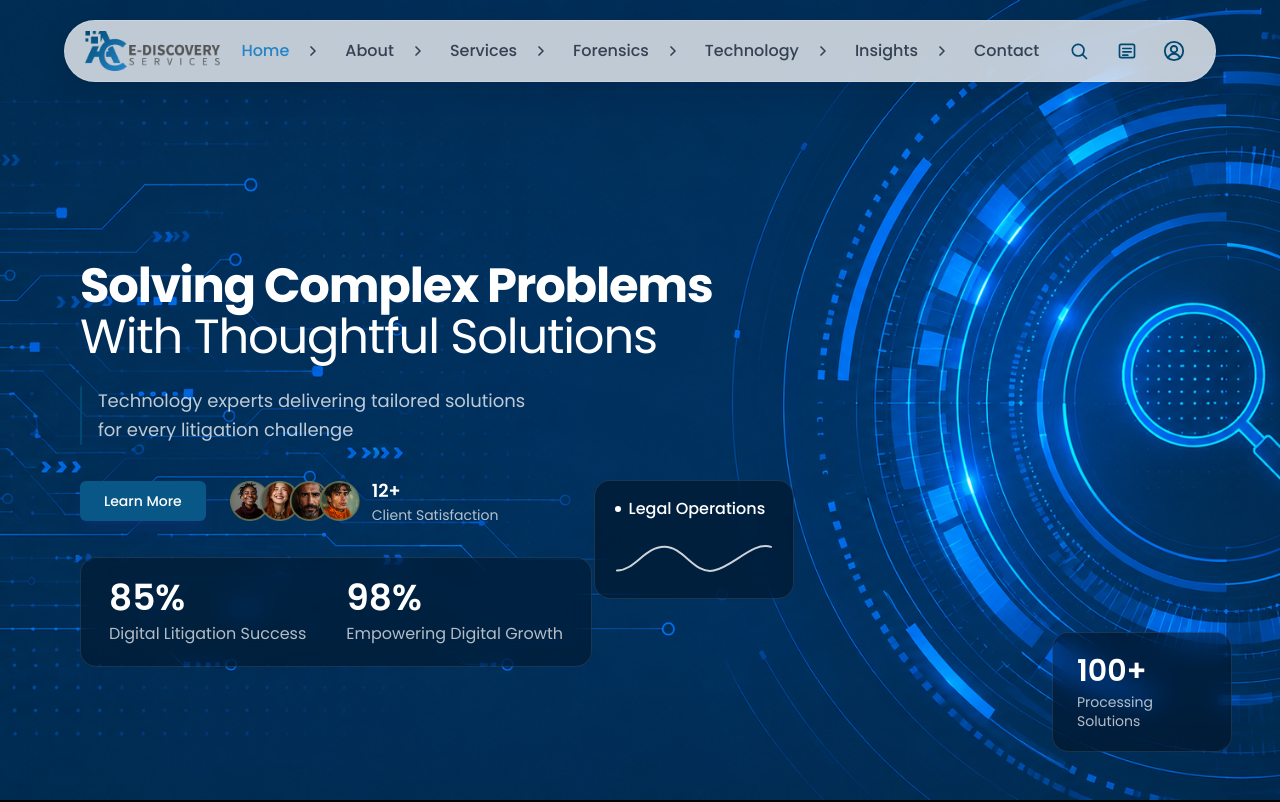
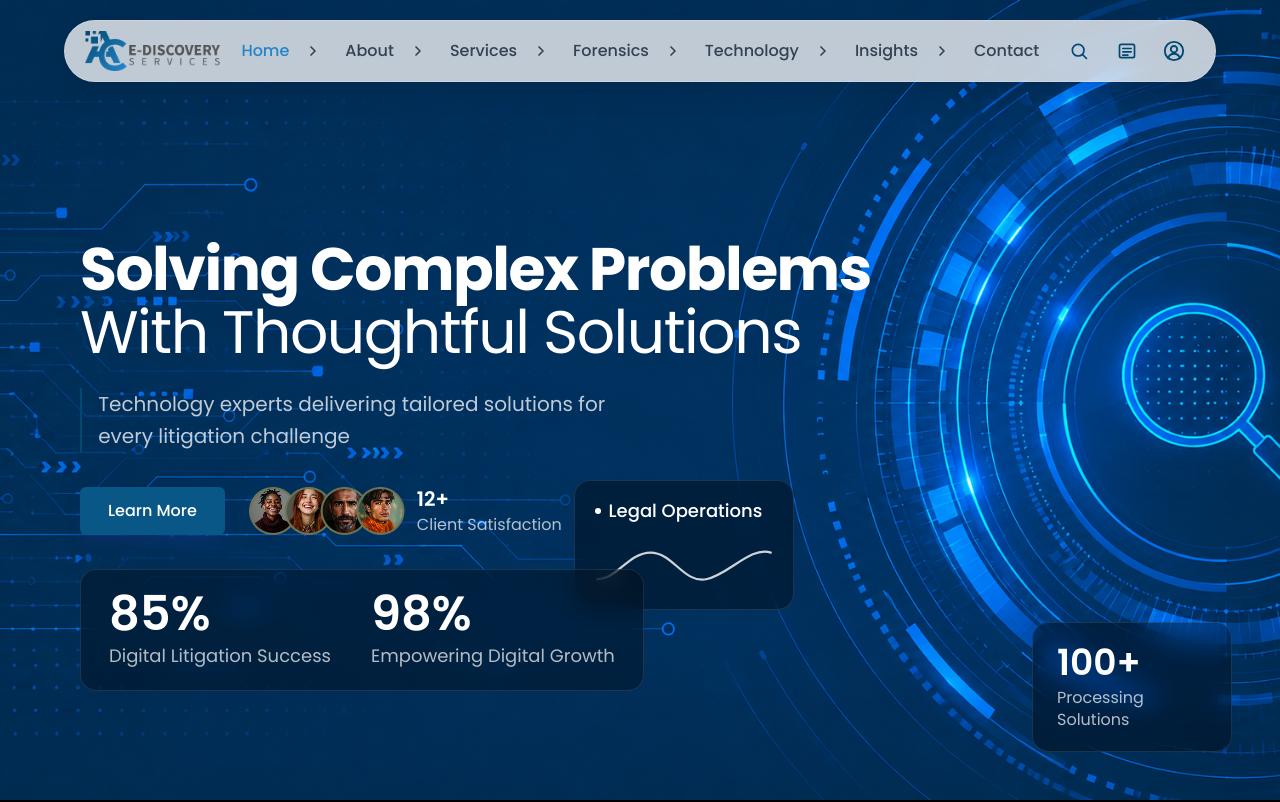
Before and after one commit to AC-Discovery/ac-discoverynet, a Next.js app: page / in a window 1280 px wide. Shown: the top 802 px of the page. Built offline with nearby package versions, Linux system fonts and the light colour scheme.

Commit message:
Update Hero.js

```diff
--- a/app/Cx/Hero.js
+++ b/app/Cx/Hero.js
@@ -11,11 +11,11 @@ function StatChip() {
         height={48}
         quality={100}
         unoptimized
-        className="h-10 w-auto object-contain"
+        className="h-12 w-auto object-contain"
       />
       <div className="leading-tight">
-        <p className="text-white text-lg font-semibold">12+</p>
-        <p className="text-white/70 text-sm">Client Satisfaction</p>
+        <p className="text-white text-xl font-semibold">12+</p>
+        <p className="text-white/70 text-base">Client Satisfaction</p>
       </div>
     </div>
   );
@@ -25,14 +25,14 @@ function StatsCard() {
   return (
     <div className="mt-8 flex flex-col gap-4 px-5 py-4 md:inline-flex md:flex-row md:items-stretch md:gap-10 md:px-7 md:py-5 rounded-2xl bg-black/30 backdrop-blur-md border border-white/10">
       <div>
-        <p className="text-white text-2xl md:text-4xl font-semibold">85%</p>
-        <p className="text-white/70 text-sm md:text-base mt-1">
+        <p className="text-white text-3xl md:text-5xl font-semibold">85%</p>
+        <p className="text-white/70 text-base md:text-lg mt-1">
           Digital Litigation Success
         </p>
       </div>
       <div>
-        <p className="text-white text-2xl md:text-4xl font-semibold">98%</p>
-        <p className="text-white/70 text-sm md:text-base mt-1">
+        <p className="text-white text-3xl md:text-5xl font-semibold">98%</p>
+        <p className="text-white/70 text-base md:text-lg mt-1">
           Empowering Digital Growth
         </p>
       </div>
@@ -42,10 +42,10 @@ function StatsCard() {
 
 function LegalOpsBox() {
   return (
-    <div className="rounded-2xl bg-black/35 backdrop-blur-md border border-white/10 px-5 py-4 w-full md:w-[200px]">
+    <div className="rounded-2xl bg-black/35 backdrop-blur-md border border-white/10 px-5 py-4 w-full md:w-[220px]">
       <div className="flex items-center gap-2">
         <span className="w-1.5 h-1.5 rounded-full bg-white" />
-        <p className="text-white text-base font-medium">Legal Operations</p>
+        <p className="text-white text-lg font-medium">Legal Operations</p>
       </div>
       <svg
         viewBox="0 0 160 50"
@@ -64,9 +64,9 @@ function LegalOpsBox() {
 
 function ProcessingBox() {
   return (
-    <div className="rounded-2xl bg-black/35 backdrop-blur-md border border-white/10 px-6 py-5 w-full md:w-[180px]">
-      <p className="text-white text-3xl font-semibold">100+</p>
-      <p className="text-white/70 text-sm mt-1 leading-snug">
+    <div className="rounded-2xl bg-black/35 backdrop-blur-md border border-white/10 px-6 py-5 w-full md:w-[200px]">
+      <p className="text-white text-4xl font-semibold">100+</p>
+      <p className="text-white/70 text-base mt-1 leading-snug">
         Processing
         <br />
         Solutions
@@ -115,16 +115,16 @@ export default function Hero() {
       />
 
       <div className="relative z-10 mx-auto max-w-7xl px-5 md:px-8 lg:px-16 xl:px-20 pt-28 md:pt-44 lg:pt-48 pb-16 min-h-screen flex flex-col justify-center">
-        <div className="max-w-3xl">
-          <h1 className="text-white font-bold leading-[1.05] tracking-tight text-3xl md:text-4xl lg:text-5xl">
+        <div className="max-w-4xl">
+          <h1 className="text-white font-bold leading-[1.05] tracking-tight text-4xl md:text-5xl lg:text-6xl">
             Solving Complex Problems
             <br />
             <span className="font-extralight">With Thoughtful Solutions</span>
           </h1>
 
-          <div className="mt-6 flex items-start gap-4 max-w-md">
+          <div className="mt-6 flex items-start gap-4 max-w-xl">
             <span className="block w-[3px] self-stretch bg-[#004972] rounded-full" />
-            <p className="text-white/75 text-base sm:text-lg leading-relaxed">
+            <p className="text-white/75 text-lg sm:text-xl leading-relaxed">
               Technology experts delivering tailored solutions for every litigation challenge
             </p>
           </div>
@@ -132,7 +132,7 @@ export default function Hero() {
           <div className="mt-8 flex items-center gap-6">
             <Link
               href="/services"
-              className="bg-[#095786] hover:bg-[#2484C6] transition-colors text-white text-sm font-medium px-6 py-2.5 rounded-md shadow-lg shadow-blue-900/30"
+              className="bg-[#095786] hover:bg-[#2484C6] transition-colors text-white text-base font-medium px-7 py-3 rounded-md shadow-lg shadow-blue-900/30"
             >
               Learn More
             </Link>
```
